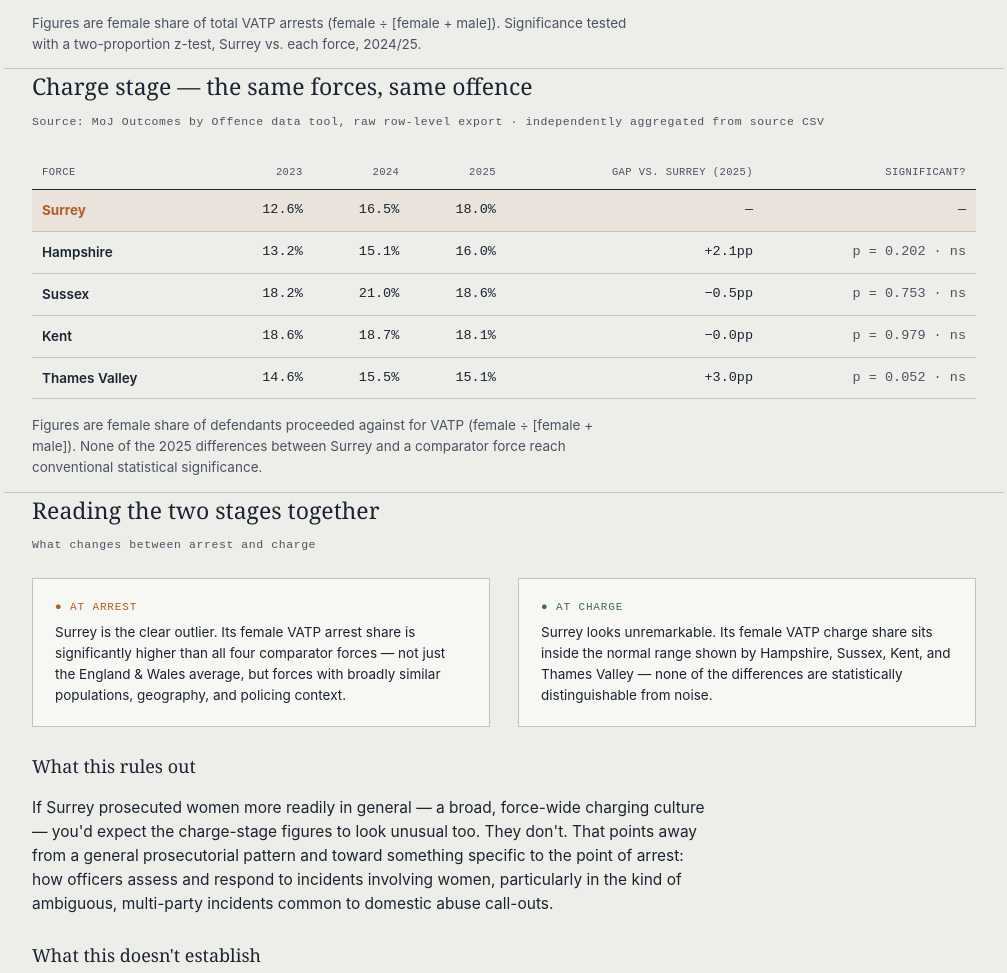
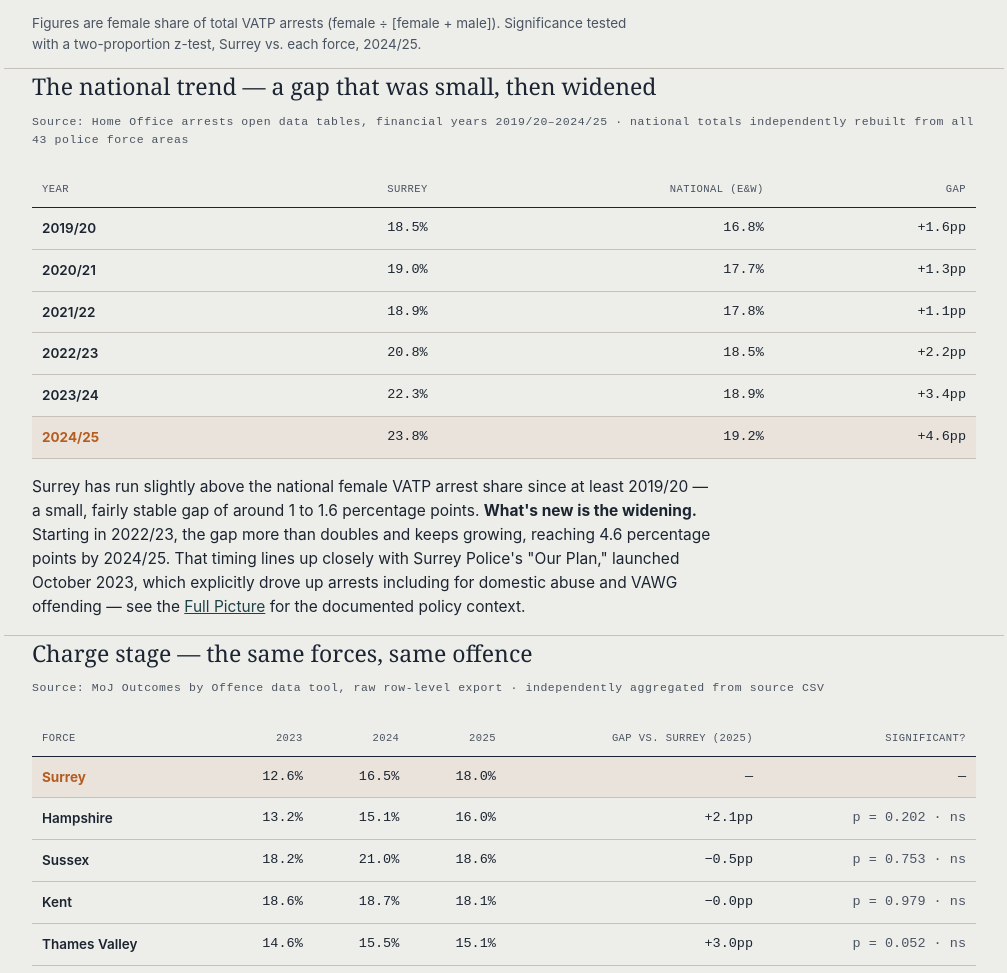
Before and after one commit to policing-the-basics/Policing_The_Basics, a plain HTML site: page vatp.html in a window 1280 px wide. Shown: the part 1205-2178 px from the top of the page, without its empty margins (136-1143 px from the left). Drawn offline with Linux system fonts and the light colour scheme.

Commit message:
Add files via upload

```diff
--- a/vatp.html
+++ b/vatp.html
@@ -154,6 +154,26 @@
 </section>
 
 <section class="wrap">
+  <h2>The national trend — a gap that was small, then widened</h2>
+  <span class="section-tag">Source: Home Office arrests open data tables, financial years 2019/20–2024/25 · national totals independently rebuilt from all 43 police force areas</span>
+
+  <table class="evidence">
+    <thead>
+      <tr><th>Year</th><th>Surrey</th><th>National (E&amp;W)</th><th>Gap</th></tr>
+    </thead>
+    <tbody>
+      <tr><td>2019/20</td><td>18.5%</td><td>16.8%</td><td>+1.6pp</td></tr>
+      <tr><td>2020/21</td><td>19.0%</td><td>17.7%</td><td>+1.3pp</td></tr>
+      <tr><td>2021/22</td><td>18.9%</td><td>17.8%</td><td>+1.1pp</td></tr>
+      <tr><td>2022/23</td><td>20.8%</td><td>18.5%</td><td>+2.2pp</td></tr>
+      <tr><td>2023/24</td><td>22.3%</td><td>18.9%</td><td>+3.4pp</td></tr>
+      <tr class="highlight"><td>2024/25</td><td>23.8%</td><td>19.2%</td><td>+4.6pp</td></tr>
+    </tbody>
+  </table>
+  <p style="margin-top:16px;">Surrey has run slightly above the national female VATP arrest share since at least 2019/20 — a small, fairly stable gap of around 1 to 1.6 percentage points. <strong>What's new is the widening.</strong> Starting in 2022/23, the gap more than doubles and keeps growing, reaching 4.6 percentage points by 2024/25. That timing lines up closely with Surrey Police's "Our Plan," launched October 2023, which explicitly drove up arrests including for domestic abuse and VAWG offending — see the <a href="findings.html">Full Picture</a> for the documented policy context.</p>
+</section>
+
+<section class="wrap">
   <h2>Charge stage — the same forces, same offence</h2>
   <span class="section-tag">Source: MoJ Outcomes by Offence data tool, raw row-level export · independently aggregated from source CSV</span>
 
```
Also changed, not shown: findings.html (+15 -3 lines).
